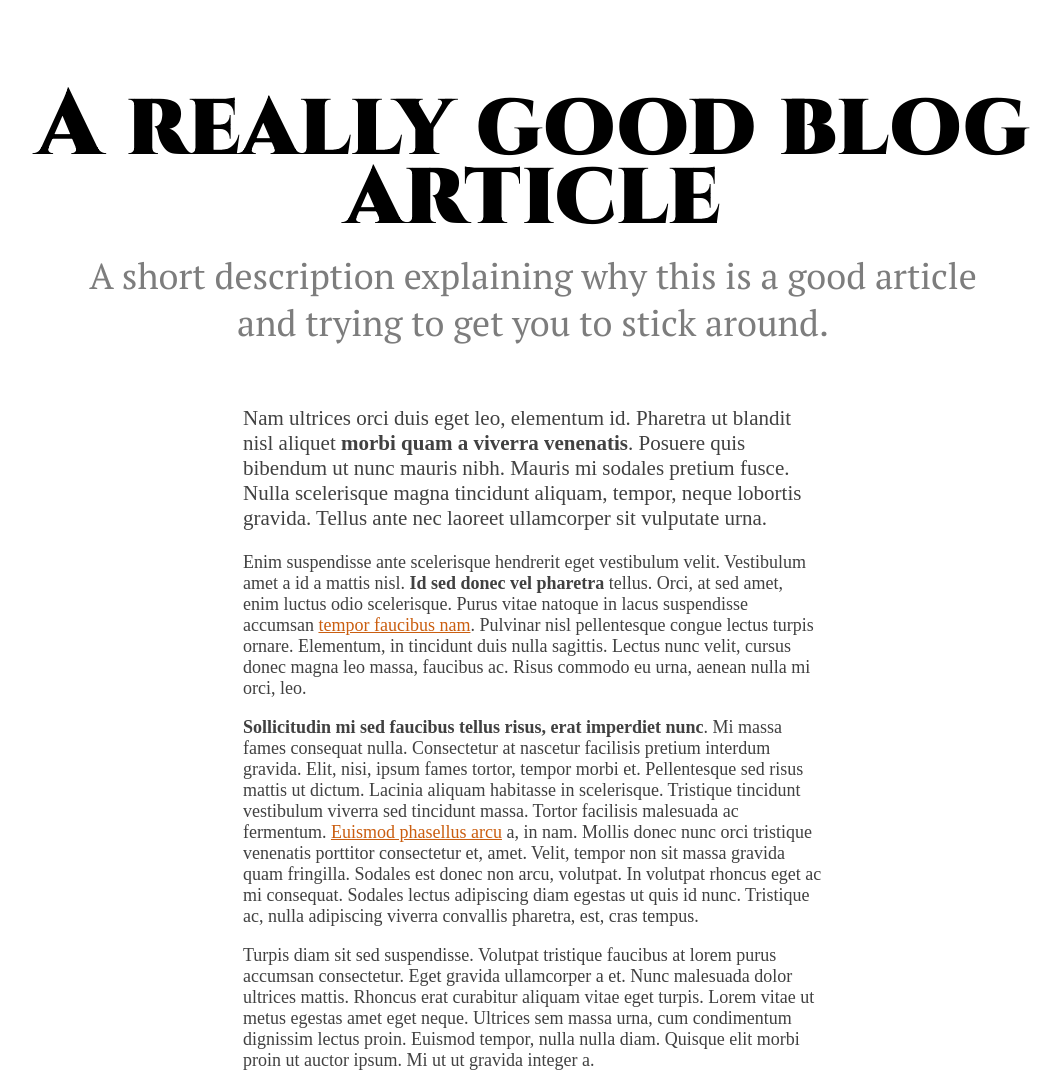
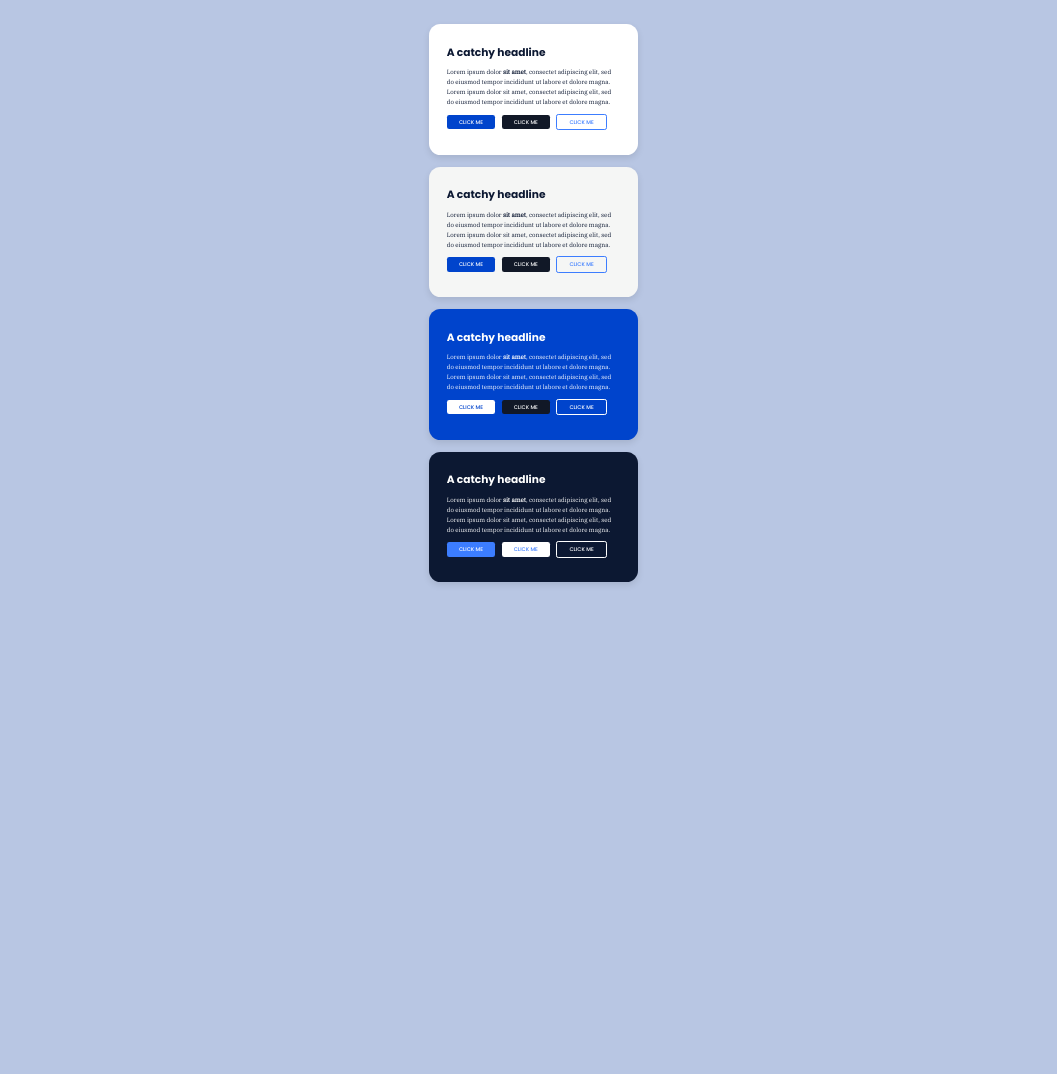
Before and after one commit to justineeeelachicaaaa/COMPILATION-OF-ACTIVITIES, a website: page index.html in a window 1280 px wide. Shown: the top 1074 px of the page, without its empty margins (107-1164 px from the left). After the commit the page ends 800 px from the top, so only its background shows below. Drawn offline with Linux system fonts and the light colour scheme.

Commit message:
Add files via upload

```diff
--- a/index.html
+++ b/index.html
@@ -1,62 +1,72 @@
 <!DOCTYPE html>
 <html lang="en">
+  <head>
+    <meta charset="UTF-8" />
+    <meta name="viewport" content="width=device-width, initial-scale=1.0" />
+    <title>CSS Demystified | Challenge #2</title>
+    <link
+      href="https://fonts.googleapis.com/css2?family=IBM+Plex+Serif&family=Poppins:wght@500;700&display=swap"
+      rel="stylesheet"
+    />
+    <link rel="stylesheet" href="styles.css" />
+  </head>
 
-<head>
-  <meta charset="UTF-8">
-  <meta name="viewport" content="width=device-width, initial-scale=1.0">
-  <title>A great blog</title>
-  <link href="https://fonts.googleapis.com/css2?family=Cinzel:wght@900&family=PT+Serif:wght@400;700&display=swap"
-    rel="stylesheet">
-  <link rel="stylesheet" href="styles.css">
-</head>
-<body>
-  <article>
-    <header>
-      <h1>A really good blog article</h1>
-      <p class="subtitle">A short description explaining why this is a good article and trying to get you to stick
-        around.
+  <body>
+    <div class="cta bg-light">
+      <h2 class="section-title">A catchy headline</h2>
+      <p>
+        Lorem ipsum dolor <strong>sit amet</strong>, consectet adipiscing elit,
+        sed do eiusmod tempor incididunt ut labore et dolore magna. Lorem ipsum
+        dolor sit amet, consectet adipiscing elit, sed do eiusmod tempor
+        incididunt ut labore et dolore magna.
       </p>
-    </header>
-    <div class="container">
-      <p class="lead">Nam ultrices orci duis eget leo, elementum id. Pharetra ut blandit nisl aliquet <strong>morbi quam
-          a viverra
-          venenatis</strong>. Posuere quis bibendum ut nunc mauris nibh. Mauris mi sodales pretium fusce. Nulla
-        scelerisque magna tincidunt aliquam, tempor, neque lobortis gravida. Tellus ante nec laoreet ullamcorper sit
-        vulputate urna.</p>
-      <p>Enim suspendisse ante scelerisque hendrerit eget vestibulum velit. Vestibulum amet a id a mattis nisl.
-        <strong>Id
-          sed donec vel pharetra</strong> tellus. Orci, at sed amet, enim luctus odio scelerisque. Purus vitae natoque
-        in
-        lacus suspendisse accumsan <a href="#">tempor faucibus nam</a>. Pulvinar nisl pellentesque congue lectus turpis
-        ornare. Elementum,
-        in tincidunt duis nulla sagittis. Lectus nunc velit, cursus donec magna leo massa, faucibus ac. Risus commodo eu
-        urna, aenean nulla mi orci, leo.</p>
-      <p><strong>Sollicitudin mi sed faucibus tellus risus, erat imperdiet nunc</strong>. Mi massa fames consequat
-        nulla.
-        Consectetur at
-        nascetur facilisis pretium interdum gravida. Elit, nisi, ipsum fames tortor, tempor morbi et. Pellentesque sed
-        risus mattis ut dictum. Lacinia aliquam habitasse in scelerisque. Tristique tincidunt vestibulum viverra sed
-        tincidunt massa. Tortor facilisis malesuada ac fermentum. <a href="#">Euismod phasellus arcu</a> a, in nam.
-        Mollis
-        donec nunc orci
-        tristique venenatis porttitor consectetur et, amet. Velit, tempor non sit massa gravida quam fringilla. Sodales
-        est donec non arcu, volutpat. In volutpat rhoncus eget ac mi consequat. Sodales lectus adipiscing diam egestas
-        ut
-        quis id nunc. Tristique ac, nulla adipiscing viverra convallis pharetra, est, cras tempus.</p>
-      <p>Turpis diam sit sed suspendisse. Volutpat tristique faucibus at lorem purus accumsan consectetur. Eget gravida
-        ullamcorper a et. Nunc malesuada dolor ultrices mattis. Rhoncus erat curabitur aliquam vitae eget turpis. Lorem
-        vitae ut metus egestas amet eget neque. Ultrices sem massa urna, cum condimentum dignissim lectus proin. Euismod
-        tempor, nulla nulla diam. Quisque elit morbi proin ut auctor ipsum. Mi ut ut gravida integer a.</p>
-      <p>Amet, nam turpis id dignissim tortor tempor fames convallis suscipit. Eu venenatis arcu amet diam nullam nec, a
-        morbi porttitor. Nulla blandit pulvinar elementum turpis imperdiet venenatis metus. Blandit eget non, at turpis
-        suspendisse elementum arcu dictum accumsan. Tincidunt porttitor pretium tellus eu, ut. Risus, aenean aliquam
-        ligula rutrum pretium et, morbi risus, sit. Porta nec amet sed viverra interdum fringilla tincidunt. Aliquam
-        donec
-        massa venenatis libero pellentesque. At eget felis lorem felis. Blandit eget eget ultricies amet, consequat
-        lacus
-        hendrerit vitae. Elit auctor tincidunt tellus id mauris, posuere leo viverra.</p>
-  </article>
-  </div>
-</body>
-
+      <p>
+        <a href="#" class="btn btn-primary">Click me</a>
+        <a href="#" class="btn btn-secondary">Click me</a>
+        <a href="#" class="btn btn-outline">Click me</a>
+      </p>
+    </div>
+    <div class="cta bg-neutral">
+      <h2 class="section-title">A catchy headline</h2>
+      <p>
+        Lorem ipsum dolor <strong>sit amet</strong>, consectet adipiscing elit,
+        sed do eiusmod tempor incididunt ut labore et dolore magna. Lorem ipsum
+        dolor sit amet, consectet adipiscing elit, sed do eiusmod tempor
+        incididunt ut labore et dolore magna.
+      </p>
+      <p>
+        <a href="#" class="btn btn-primary">Click me</a>
+        <a href="#" class="btn btn-secondary">Click me</a>
+        <a href="#" class="btn btn-outline">Click me</a>
+      </p>
+    </div>
+    <div class="cta bg-accent">
+      <h2 class="section-title">A catchy headline</h2>
+      <p>
+        Lorem ipsum dolor <strong>sit amet</strong>, consectet adipiscing elit,
+        sed do eiusmod tempor incididunt ut labore et dolore magna. Lorem ipsum
+        dolor sit amet, consectet adipiscing elit, sed do eiusmod tempor
+        incididunt ut labore et dolore magna.
+      </p>
+      <p>
+        <a href="#" class="btn btn-primary">Click me</a>
+        <a href="#" class="btn btn-secondary">Click me</a>
+        <a href="#" class="btn btn-outline">Click me</a>
+      </p>
+    </div>
+    <div class="cta bg-dark">
+      <h2 class="section-title">A catchy headline</h2>
+      <p>
+        Lorem ipsum dolor <strong>sit amet</strong>, consectet adipiscing elit,
+        sed do eiusmod tempor incididunt ut labore et dolore magna. Lorem ipsum
+        dolor sit amet, consectet adipiscing elit, sed do eiusmod tempor
+        incididunt ut labore et dolore magna.
+      </p>
+      <p>
+        <a href="#" class="btn btn-primary">Click me</a>
+        <a href="#" class="btn btn-secondary">Click me</a>
+        <a href="#" class="btn btn-outline">Click me</a>
+      </p>
+    </div>
+  </body>
 </html>
--- a/package.json
+++ b/package.json
@@ -6,7 +6,10 @@
   "scripts": {
     "start": "serve"
   },
-  "keywords": ["html", "css"],
+  "keywords": [
+    "html",
+    "css"
+  ],
   "author": "Ives van Hoorne",
   "license": "MIT",
   "devDependencies": {
--- a/styles.css
+++ b/styles.css
@@ -1,40 +1,124 @@
-h1 {
-  font-family: Cinzel;
-  font-size: 92px;
-  font-weight: 900;
-  font-variant: uppercase;
-  color: #000000;
-  text-align: center;
-  line-height: 75%;
-  margin: 90px 0 0 0;
-  padding: 2px;
-}
-.subtitle {
-  font-family: PT serif;
-  font-size: 36px;
-  font-weight: 400;
-  color: #7d7d7d;
-  text-align: center;
-  margin: 20px 100px;
+:root {
+  --clr-neutral-100: #fff;
+  --clr-neutral-400: #474554;
+  --clr-primary-200: #bac9e8;
+  --clr-primary-300: #3c7dff;
+  --clr-primary-400: #0044cc;
+  --clr-primary-500: #0c1832;
+
+  --ff-base: "IBM Plex Serif", serif;
+  --ff-accent: "Poppins", sans-serif;
 }
 
-.container {
-  margin: 60px 260px;
-}
-article {
-  max-width: 1100px;
-  margin: 2rem auto;
+* {
+  box-sizing: border-box;
+  margin: 0;
+  padding: 0;
 }
 
 body {
-  color: #414141;
-  font-size: 18px;
+  zoom: 38%;
+  font-size: 1rem;
+  font-family: var(--ff-base);
+  line-height: 1.65;
+  background-color: #b8c6e3;
+  padding: 4rem;
+  display: flex;
+  flex-direction: column;
+  align-items: center;
+  gap: 2rem;
 }
 
-.lead {
-  font-size: 21px;
+.section-title {
+  font-family: var(--ff-accent);
+  font-weight: 700;
+  font-size: 1.75rem;
+  margin-top: 0.2rem;
 }
 
-a {
-  color: #ca5e10;
+.cta {
+  padding: 3rem;
+  border-radius: 30px;
+  box-shadow: 0 8px 20px rgba(0, 0, 0, 0.1);
+  max-width: 550px;
 }
+
+.cta p {
+  margin-bottom: 1rem;
+  margin-top: 1rem;
+}
+
+.cta.bg-light {
+  background-color: var(--clr-neutral-100);
+  color: var(--clr-primary-500);
+}
+
+.cta.bg-neutral {
+  background-color: #f5f6f5;
+  color: var(--clr-primary-500);
+}
+
+.cta.bg-accent {
+  background-color: var(--clr-primary-400);
+  color: white;
+}
+
+.cta.bg-dark {
+  background-color: var(--clr-primary-500);
+  color: white;
+}
+
+.btn {
+  text-decoration: none;
+  padding: 0.5rem 2rem;
+  border-radius: 6px;
+  text-transform: uppercase;
+  font-family: var(--ff-accent);
+  font-size: 0.875rem;
+  font-weight: 200;
+  margin-right: 0.8rem;
+  display: inline-block;
+}
+
+.btn-primary {
+  background-color: var(--clr-primary-400);
+  color: white;
+}
+
+.btn-secondary {
+  background-color: #111827;
+  color: white;
+}
+
+.btn-outline {
+  border: 2px solid var(--clr-primary-300);
+  color: var(--clr-primary-300);
+  background: transparent;
+}
+
+.bg-accent .btn-primary {
+  background-color: white;
+  color: var(--clr-primary-400);
+}
+
+.bg-accent .btn-outline {
+  border: 2px solid #ffffff;
+  color: #ffffff;
+  background: transparent;
+}
+
+.bg-dark .btn-primary {
+  background-color: var(--clr-primary-300);
+  color: white;
+}
+
+.bg-dark .btn-outline {
+  border: 2px solid #ffffff;
+  color: #ffffff;
+  background: transparent;
+}
+
+.bg-dark .btn-secondary {
+  background-color: white;
+  color: var(--clr-primary-300);
+}
```
